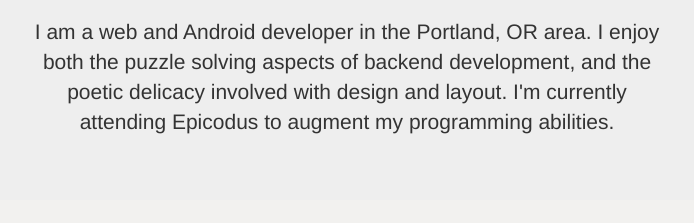
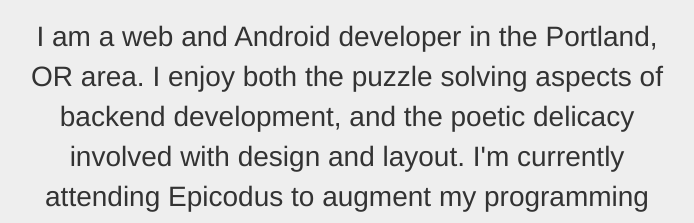
Before and after one commit to KevinExplosion/KevinExplosion.github.io, a plain HTML site: page index.html in a window 1280 px wide. Shown: the part 563-786 px from the top of the page, without its empty margins (293-987 px from the left). Drawn offline with nearby package versions, Linux system fonts and the light colour scheme; a web font is replaced by a local one.

Commit message:
Add mobile font-sizes

```diff
--- a/styles/mainPage.css
+++ b/styles/mainPage.css
@@ -2,6 +2,7 @@ html {
   background-color: none;
   overflow-x: hidden;
   font-family: 'Times New Roman', Times, sans-serif, serif;
+  font-size: 5em;
 }
 
 body {
@@ -123,3 +124,21 @@ a:hover {
 a:active {
   color: #000;
 }
+
+p {
+  font-size: 2em;
+}
+
+.jumbotron p {
+  font-size: 3em;
+}
+
+@media only screen and (min-width: 1025px) {
+  p {
+    font-size: 2em;
+  }
+
+  .jumbotron p {
+    font-size: 2em;
+  }
+}
```
